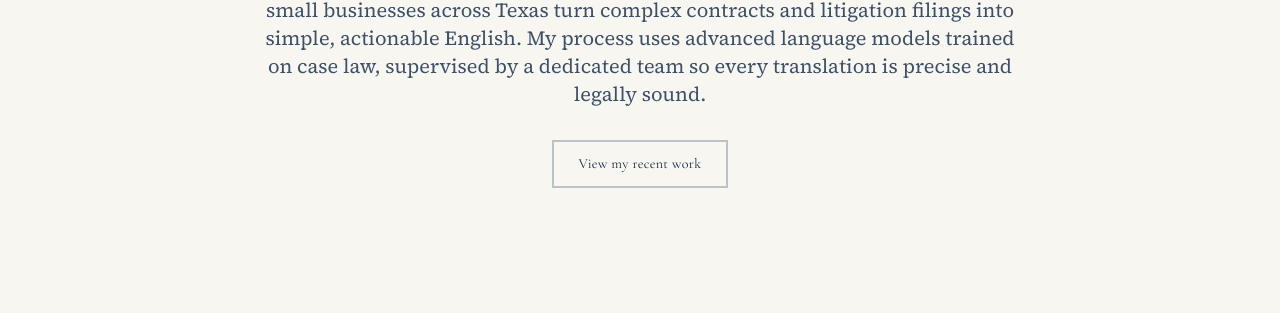
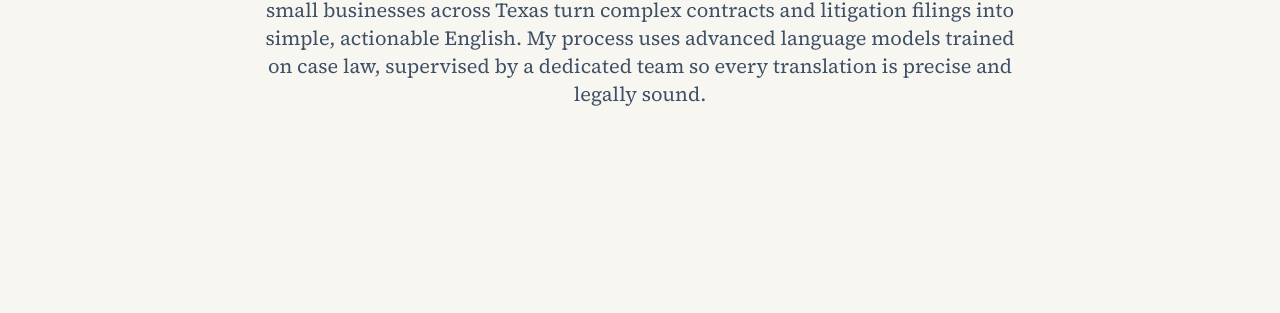
Before and after one commit to Ravleen12/legal-portfolio, a plain HTML site: page index.html in a window 1280 px wide. Shown: the part 1069-1382 px from the top of the page. Drawn offline with nearby package versions, Linux system fonts and the light colour scheme.

Commit message:
Add files via upload

```diff
--- a/index.html
+++ b/index.html
@@ -178,7 +178,6 @@
       <p class="font-body text-lg sm:text-xl text-navy/80 leading-relaxed mb-8">
         Legal jargon creates a barrier to justice. Since 2024, I have helped individuals and small businesses across Texas turn complex contracts and litigation filings into simple, actionable English. My process uses advanced language models trained on case law, supervised by a dedicated team so every translation is precise and legally sound.
       </p>
-      <button type="button" data-tab="gallery" class="inline-block text-navy bg-cream border-2 border-navy/25 hover:bg-navy hover:text-cream hover:border-navy px-6 py-3 font-display text-sm tracking-wide transition-colors duration-200">View my recent work</button>
     </div>
   </section>
 
```
